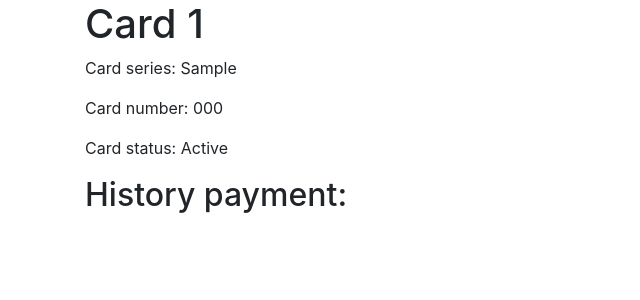
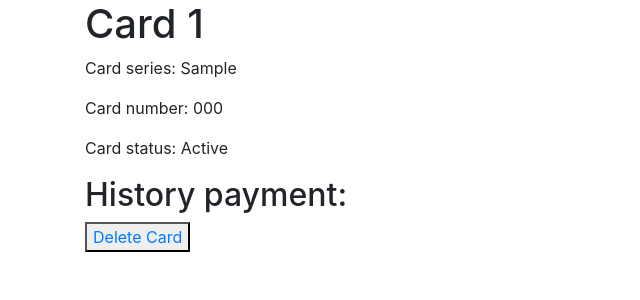
Before and after one commit to Yanoben/loyalty_cards, a Django app: page /1/ in a window 1280 px wide. Shown: the top 300 px of the page, without its empty margins (0-640 px from the left). Run offline with Django 4.2, Linux system fonts and the light colour scheme; tables that the repository leaves empty hold one stand-in row (values such as "Sample post"); some libraries are stand-ins or nearby versions.

Commit message:
changes in views

```diff
--- a/LoyalityCards/Cards/templates/card.html
+++ b/LoyalityCards/Cards/templates/card.html
@@ -13,5 +13,10 @@
     <p>Card status: Deactive</p>
     {% endif %}
     <h2>History payment: </h2>
+    <button type="button">
+        <a href="{% url 'delete_card' card.id %}">
+            Delete Card
+        </a>
+    </button>
 </div>
 {% endblock %}
--- a/LoyalityCards/Cards/views.py
+++ b/LoyalityCards/Cards/views.py
@@ -36,11 +36,12 @@ def filter_card():
     pass
 
 
-def change_status_card():
-    pass
+def change_status_card(request, card_id):
+    card = get_object_or_404(Card, pk=card_id)
+    return render(request, 'page_cards.html')
 
 
 def delete_card(request, card_id):
-    card = get_object_or_404(Card, card_id=card_id)
+    card = get_object_or_404(Card, pk=card_id)
     card.delete()
-    return render(request, 'page_cards.html')
+    return redirect(request, 'page_cards.html')
```
Also changed, not shown: LoyalityCards/Cards/templates/page_cards.html (+6 -2 lines).
